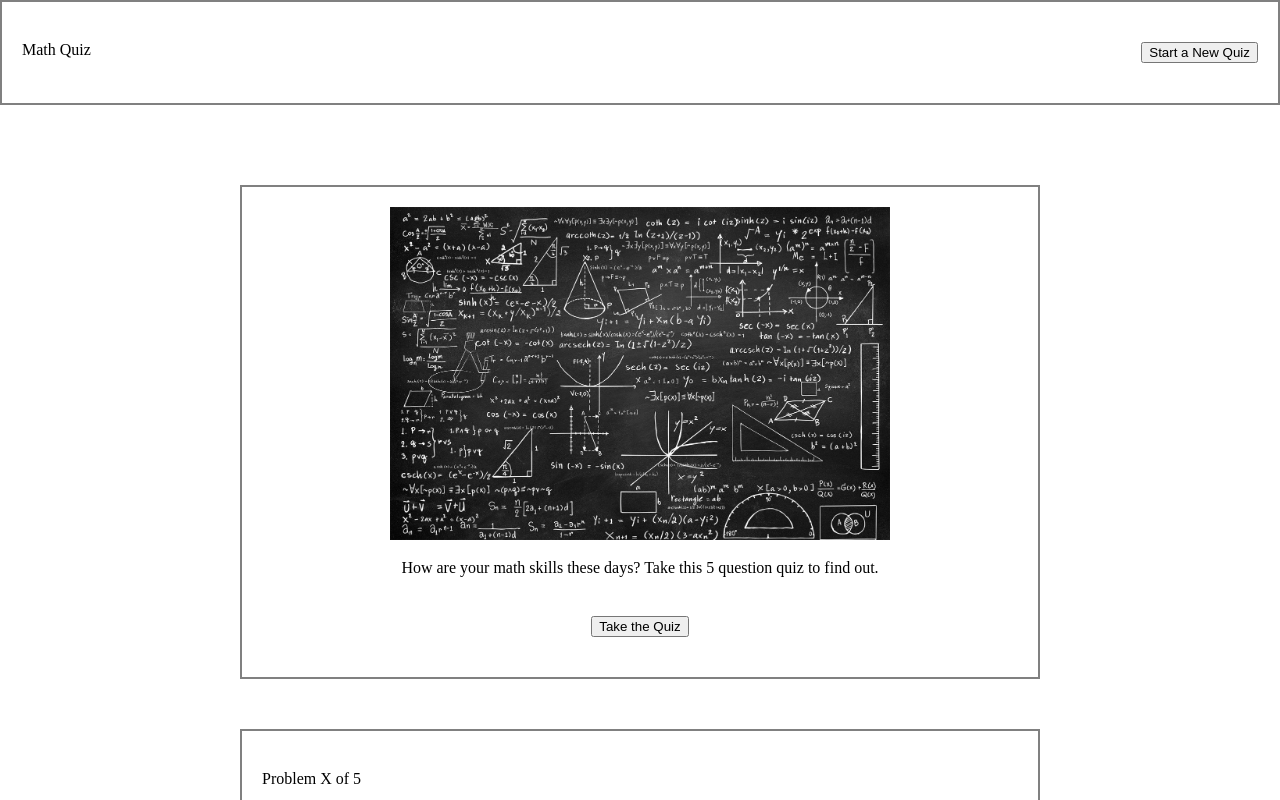
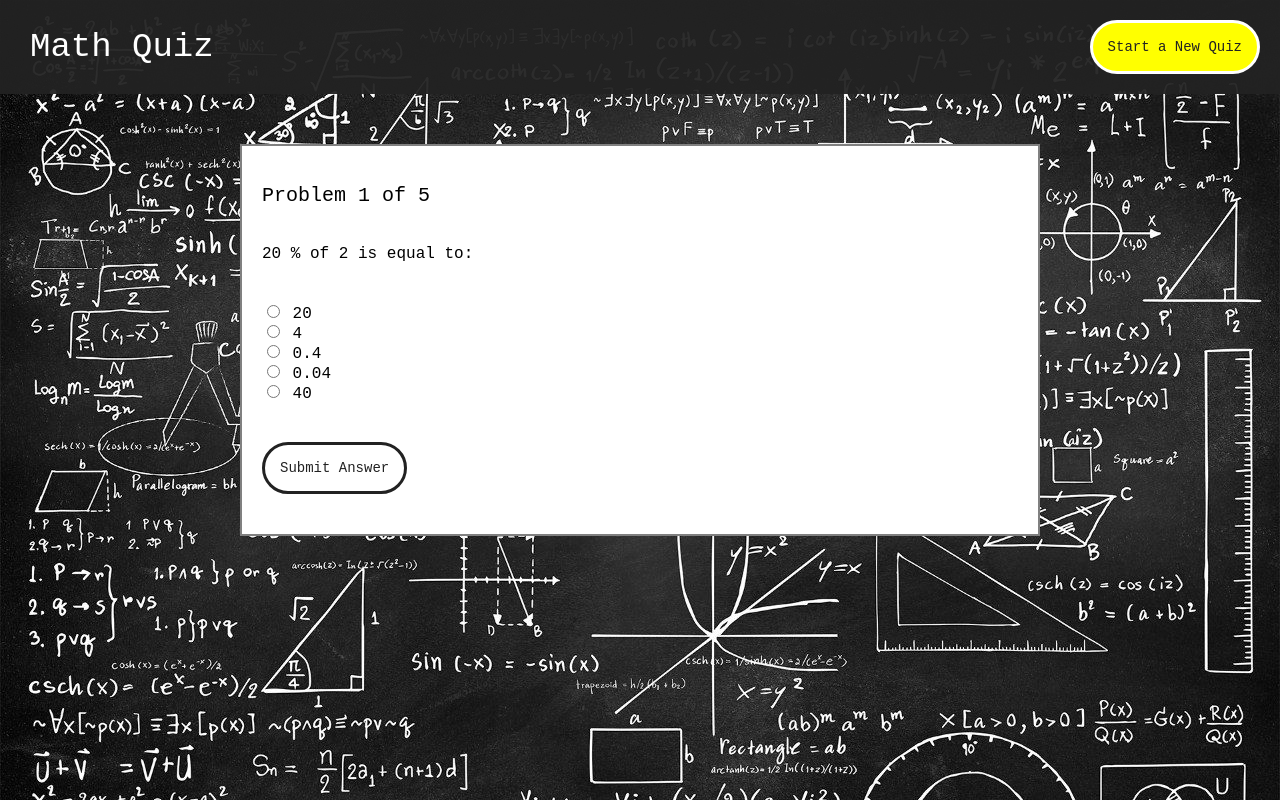
Before and after one commit to bradforddean1/math-quiz, a plain HTML site: page index.html in a window 1280 px wide. Both pictures are taken after a click on the button "Start a New Quiz". Shown: the top 800 px of the page. Drawn offline with nearby package versions, Linux system fonts and the light colour scheme; a web font is replaced by a local one.

Commit message:
javascript and css detail implemented

```diff
--- a/index.html
+++ b/index.html
@@ -8,87 +8,21 @@
     <link rel="stylesheet" href="main.css">
 </head>
 <body>
-    <header>
-        <div class="container">
-            <h1>Math Quiz</h1>
-            <!-- Users should be able to start a new quiz. -->
-            <button type="button">Start a New Quiz</button>
-            </header>
-        </div>
-    </header>
-    <main>
-        <div class="wrapper">
-            <section id="splash">
-                <div class="splash container">
-                    <!-- The starting screen should have a button that users can click to start the quiz. -->
-                    <img class="hero" src="images/chalkboard.jpeg" alt="math-chalkboard">
-                    <p>How are your math skills these days?  Take this 5 question quiz to find out.</p>
-                    <button type="button">Take the Quiz</button>
-                </div>
-            </section>
+    <div class="main-background">
+        <header>
+            <div class="header-group">
+                <h1><a href="#">Math Quiz</a></h1>
+                <button class="js-start-quiz" type="button">Start a New Quiz</button>
+            </div>
+        </header>
+        </header>
+        <main>
+            <div id="js-content-wrapper" class="wrapper"><!-- Content --></div>
+        </main>
+    </div>
 
-            <section id="question">
-                <!-- Users should be prompted through a series of at least 5 multiple choice questions that they can answer. -->
-                <!-- Users should be asked questions 1 after the other. -->
-                <!-- Users should only be prompted with 1 question at a time. -->
-                <!-- Users should also be able to see which question they're on (for instance, "7 out of 10") -->
-                <div class="container">
-                    <h2>Problem <span>X</span> of 5</h2>
-                    <div class="problem-desc">
-                        <img src="images/problem-5-equation.png" alt="problem 5 equation">
-                        <p>The equation above shows how temperature F, measured in degrees Fahrenheit, relates to a temperature C, measured in degrees Celsius. Based on the equation, which of the following must be true?</p>
-                        <ul>
-                            <li>A temperature increase of 1 degree Fahrenheit is equivalent to a temperature increase of 5/9 degree Celsius.</li>
-                            <li>A temperature increase of 1 degree Celsius is equivalent to a temperature increase of 1.8 degrees Fahrenheit.</li>
-                            <li> temperature increase of 5/9 degree Fahrenheit is equivalent to a temperature increase of 1 degree Celsius.</li>
-                        </ul>
-                    </div>
-                    <form action="#"></form>
-                        <fieldset>
-                            <input type="radio" name="answer" id="opt1" value="1">
-                            <label for="opt1">I am posisble answer number 1</label><br/>
-                            <input type="radio" name="answer" id="opt2" value="1">
-                            <label for="opt2">I am posisble answer number 2</label><br/>
-                            <input type="radio" name="answer" id="opt3" value="1">
-                            <label for="opt3">I am posisble answer number 3</label><br/>
-                            <input type="radio" name="answer" id="opt4" value="1">
-                            <label for="opt4">I am posisble answer number 4</label><br/>
-                        </fieldset>
-
-                        <div class="button-box">
-                            <button type="submit">Submit Answer</button>
-                        </div>
-
-                    </form>
-                    <!-- Users should not be able to skip questions. -->
-                    <!-- Upon submitting an answer, users should: -->
-                    <div class="result">
-                        <!-- receive textual feedback about their answer. If they were incorrect, they should be told the correct answer. -->
-                        <h3>Result</h3>
-                        <p>Sorry, the correct answer is B.</p>
-                        <!-- be moved onto the next question (or interact with an element to move on). -->
-                        <div class="button-box">
-                            <button type="button">Next Question</button>
-                        </div>
-                    </div>
-                    <!-- Users should also be able to see their current score ("5 correct, 2 incorrect"). -->
-                    <h4>Your current score is <span>Y</span> correct out of <span>Z</span></h4>
-                </div>
-
-            </section>
-            <section id="finish">
-                <div class="final-result container">
-                    <!-- Users should be shown their overall score at the end of the quiz. In other words, how many questions they got right out of the total questions asked. -->
-                    <h2>Final Result</h2>
-                    <p>You scored <span>Y</span> correct out of 5 questions</p>
-                    <!-- Users should be able to start a new quiz. -->
-                    <div class="button-box">
-                        <button type="button">Start a New Quiz</button>
-                    </div>
-                </div>
-            </section>
-        </div>
-    </main>
+    <script src="https://code.jquery.com/jquery-3.5.1.min.js"integrity="sha256-9/aliU8dGd2tb6OSsuzixeV4y/faTqgFtohetphbbj0=" crossorigin="anonymous"></script>
+    <script src="index.js"></script>
 
 </body>
 </html>
--- /dev/null
+++ b/index.js
@@ -0,0 +1,213 @@
+// Store
+const STORE = {
+    currentQ: -1,
+    correctAns: 0,
+    isSubmit: false,
+    ansIsCorrect: false,
+    questions: [
+        {
+            declaration: "<p>20 % of 2 is equal to:</p>",
+            options: ["20", "4", "0.4", "0.04", "40"],
+            answer: 2,
+        },
+        {
+            declaration:
+                "<p>If Logx (1 / 8) = - 3 / 2, then x is equal to:</p>",
+            options: ["-4", "4", "1 / 4", "10"],
+            answer: 2,
+        },
+        {
+            declaration:
+                "<p>The probability that an electronic device produced by a company does not function properly is equal to 0.1. If 10 devices are bought, then the probability, to the nearest thousandth, that 7 devices function properly is:</p>",
+            options: ["0.057", "0.478", "0.001", "0", "0.01"],
+            answer: 1,
+        },
+        {
+            declaration: "<p>The period of 2 sin x cos x is :</p>",
+            options: ["4 π 2", "2 π", "4 π", "π"],
+            answer: 2,
+        },
+        {
+            declaration: `
+                <img src="images/problem-5-equation.png" alt="problem 5 equation">
+                <p>The equation above shows how temperature F, measured in degrees Fahrenheit, relates to a temperature C, measured in degrees Celsius. Based on the equation, which of the following must be true?</p>
+                <ul>
+                    <li>A temperature increase of 1 degree Fahrenheit is equivalent to a temperature increase of 5/9 degree Celsius.</li>
+                    <li>A temperature increase of 1 degree Celsius is equivalent to a temperature increase of 1.8 degrees Fahrenheit.</li>
+                    <li> temperature increase of 5/9 degree Fahrenheit is equivalent to a temperature increase of 1 degree Celsius.</li>
+                </ul>`,
+            options: ["I only", "II only", "III only", "I and II only"],
+            answer: 3,
+        },
+    ],
+};
+
+// Render question(q)
+// qu = store.question[1]
+// if no qu return end of quiz.
+// else render the the q.
+//determine the quiz cotent
+// q
+// possble answers
+//return the quiz cotent
+
+function quizResult() {
+    return `
+            <section id="finish">
+                <div class="final-result container">
+                    <h2>Final Result</h2>
+                    <p>You scored <span>${STORE.correctAns}</span> correct out of ${STORE.questions.length} questions</p>
+                    <div class="button-box">
+                        <button class="js-start-quiz" type="button">Start a New Quiz</button>
+                    </div>
+                </div>
+            </section>`;
+}
+
+function getGetQuestionOptions(options) {
+    let response = "";
+    options.forEach((element, i) => {
+        response = response.concat(`
+             <input type="radio" name="answer" id="opt${i}" value="${i}">
+             <label for="opt${i}">${element}</label><br/>`);
+    });
+    return response;
+}
+
+function nextQuestion() {
+    let html = "",
+        disabled = "",
+        result = "",
+        resultText = STORE.ansIsCorrect
+            ? "Congratulations, that is the correct answer!"
+            : "Sorry, your answer is incorrect";
+    const qNum = STORE.currentQ + 1,
+        totalQ = STORE.questions.length,
+        question = STORE.questions[STORE.currentQ];
+
+    if (STORE.isSubmit) {
+        disabled = "disabled";
+        result = `
+            <div class="result">
+                <h3>Result</h3>
+                <p>${resultText}</p>
+                <div class="button-box">
+                    <button class="js-next-question" type="button">Next Question</button>
+                    <h4>Your current score is <span>${STORE.correctAns}</span> correct out of <span>${totalQ}</span></h4>
+                </div>
+            </div>`;
+    }
+
+    if (question) {
+        const options = getGetQuestionOptions(question.options);
+        html = `
+            <section id="question">
+                <div class="container">
+                    <h2>Problem ${qNum} of ${totalQ}</h2>
+                    <div class="problem-desc">
+                        ${question.declaration}
+                    </div>
+                    <form action="#">
+                        <fieldset>
+                        ${options}
+                        </fieldset>
+
+                        <div class="button-box">
+                            <button class="js-submit-answer" type="submit" ${disabled}>Submit Answer</button>
+                        </div>
+
+                    </form>
+                    ${result}
+                </div>
+            </section>`;
+    } else {
+        html = quizResult();
+    }
+    return html;
+}
+
+function render() {
+    let html;
+    if (STORE.currentQ < 0) {
+        html = `<section id="splash">
+                    <div class="splash container">
+                        <!-- The starting screen should have a button that users can click to start the quiz. -->
+                        <img class="hero" src="images/stern-teacher.jpg" alt="stern math teacher">
+                        <p>How are your math skills these days?  Take this 5 question quiz to find out.</p>
+                        <button class="js-start-quiz" type="button">Take the Quiz</button>
+                    </div>
+                </section>`;
+    } else {
+        html = nextQuestion();
+    }
+    $(".wrapper").html(html);
+}
+
+// if html is EOQ,
+// return EOQ content
+//else html += answer corrected section if applicable
+// append html to element and return
+// set element html = home content.
+
+// Click button to start the quiz.
+function startQuiz() {
+    STORE.correctAns = 0;
+    STORE.currentQ = 0;
+    render();
+}
+
+function handleStartQuiz() {
+    $(".js-start-quiz").click(function (event) {
+        startQuiz();
+    });
+
+    $("#js-content-wrapper").on("click", ".js-start-quiz", function (event) {
+        startQuiz();
+    });
+}
+
+function checkAnswer() {
+    const correctAnswer = STORE.questions[STORE.currentQ].answer;
+    const userAnswer = $(":checked").val();
+    return correctAnswer == userAnswer;
+}
+
+// Submit Question Answer
+function handleSubmitAnswer() {
+    $("#js-content-wrapper").on("submit", "form", function (event) {
+        event.preventDefault();
+        STORE.isSubmit = true;
+        if (checkAnswer()) {
+            STORE.correctAns++;
+            STORE.ansIsCorrect = true;
+        }
+        // Append Result to html
+        render();
+    });
+}
+
+// Get Next Question
+function handleNextQuestion() {
+    $("#js-content-wrapper").on("click", ".js-next-question", function (event) {
+        STORE.currentQ++;
+        STORE.isSubmit = false;
+        STORE.ansIsCorrect = false;
+        render();
+    });
+}
+
+// Users should also be able to see which question they're on (for instance, "7 out of 10") and their current score ("5 correct, 2 incorrect").
+// Upon submitting an answer, users should:
+// receive textual feedback about their answer.If they were incorrect, they should be told the correct answer.
+// be moved onto the next question(or interact with an element to move on).
+// Users should be shown their overall score at the end of the quiz.In other words, how many questions they got right out of the total questions asked.
+// Users should be able to start a new quiz.
+
+function handleQuizApp() {
+    handleStartQuiz();
+    handleNextQuestion();
+    handleSubmitAnswer();
+    render();
+}
+
+$(handleQuizApp());
--- a/main.css
+++ b/main.css
@@ -1,3 +1,72 @@
+@import url("https://fonts.googleapis.com/css2?family=PT+Mono&family=Piedra&display=swap");
+
+body {
+    font-family: "PT Mono", monospace;
+}
+
+h1 {
+    font-size: 34px;
+    padding-left: 20px;
+}
+
+h2,
+h3 {
+    font-size: 20px;
+}
+
+a {
+    text-decoration: none;
+    color: #fff;
+}
+
+.main-background {
+    background-color: #171717;
+    background-image: url(images/chalkboard.jpeg);
+    background-size: cover;
+    min-height: 100vh;
+}
+
+section {
+    background-color: #fff;
+}
+
+header {
+    background-color: #222222;
+    background-color: rgb(34, 34, 34, 0.95);
+    color: #fff;
+}
+
+button {
+    background-color: transparent;
+    color: #222222;
+    border-style: solid;
+    border-width: 3px;
+    border-color: #222222;
+    border-radius: 50px;
+    outline: none;
+    font-family: "PT Mono", monospace;
+    font-size: 14px;
+    padding: 15px;
+    margin: 10px;
+}
+
+button:hover,
+button:focus {
+    background-color: yellow;
+    color: #222222;
+}
+
+button:disabled {
+    border-color: lightgrey;
+    color: lightgrey;
+    background-color: transparent;
+}
+
+header button {
+    color: #fff;
+    border-color: #fff;
+}
+
 .wrapper {
     padding: 30px;
     max-width: 800px;
@@ -8,37 +77,46 @@
     display: flex;
     border: 2px solid grey;
     padding: 20px;
-    margin-bottom: 50px;
+    margin-bottom: 20px;
     flex-direction: column;
 }
 
-header .container {
+.header-group {
+    display: flex;
     flex-direction: row;
-}
-
-header .container {
+    margin-bottom: 20px;
+    padding: 10px;
     justify-content: space-between;
 }
 
 .result {
-    border: 2px dashed grey;
+    background-color: lightgrey;
     padding: 20px;
-
 }
 
-.splash, .final-result {
+.splash,
+.final-result {
     align-items: center;
 }
 
-fieldset, button, p, h1, h2, h3, h4 {
+fieldset,
+section button,
+img,
+p,
+h1,
+h2,
+h3,
+h4 {
     margin: 20px 0;
 }
 
-input, label {
+input,
+label {
     display: inline;
 }
 
 .hero {
+    width: 100%;
     max-width: 500px;
 }
 
```
Also changed, not shown: images/stern-teacher.jpg (added), 1 other file.
